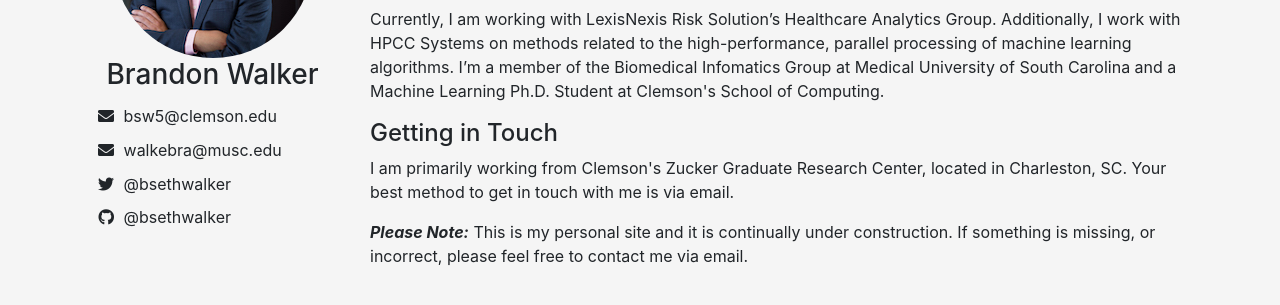
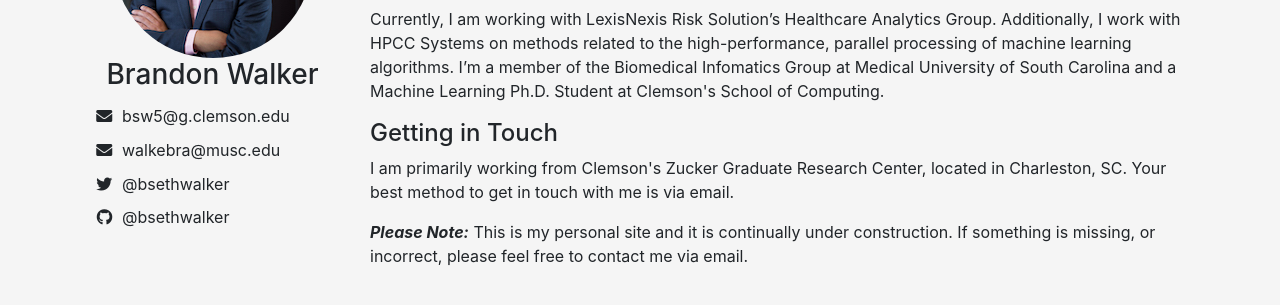
Before and after one commit to bsethwalker/bsethwalker.github.io, a Jekyll site: the page built from index.md, in a window 1280 px wide. Shown: the part 222-527 px from the top of the page. Built offline with Jekyll 4.4.1, drawn with Linux system fonts in a browser that asks for light colours.

Commit message:
Update Clemson email address

```diff
--- a/_layouts/default.html
+++ b/_layouts/default.html
@@ -28,7 +28,7 @@
               <tbody>
                 <tr>
                   <td class="align-middle"><i class="fas fa-1x fa-envelope float-right"></i></td>
-                  <td><span class="align-middle float-left">bsw5@clemson.edu</span></td>
+                  <td><span class="align-middle float-left">bsw5@g.clemson.edu</span></td>
                 </tr>
                 <tr>
                   <td class="align-middle"><i class="fas fa-1x fa-envelope float-right"></i></td>
```
